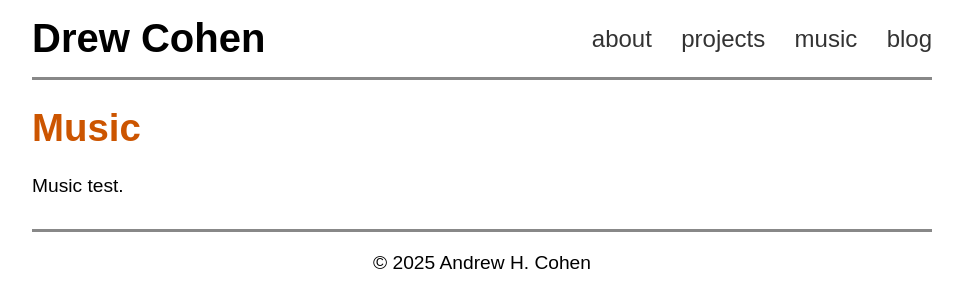
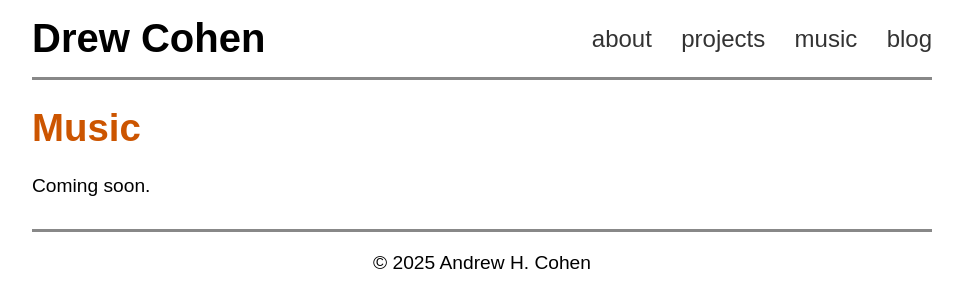
Before and after one commit to guanadrew/guanadrew.github.io, a Jekyll site: the page built from music.md, in a window 1280 px wide. Shown: the top 308 px of the page, without its empty margins (158-1121 px from the left). Built offline with Jekyll 4.4.1, drawn with Linux system fonts in a browser that asks for light colours.

Commit message:
Done for the night. Music and projects coming soon.

```diff
--- a/music.md
+++ b/music.md
@@ -4,4 +4,4 @@ title: music
 ---
 
 # Music
-Music test.
+Coming soon.
```
Also changed, not shown: projects.md (+1 -1 lines).
